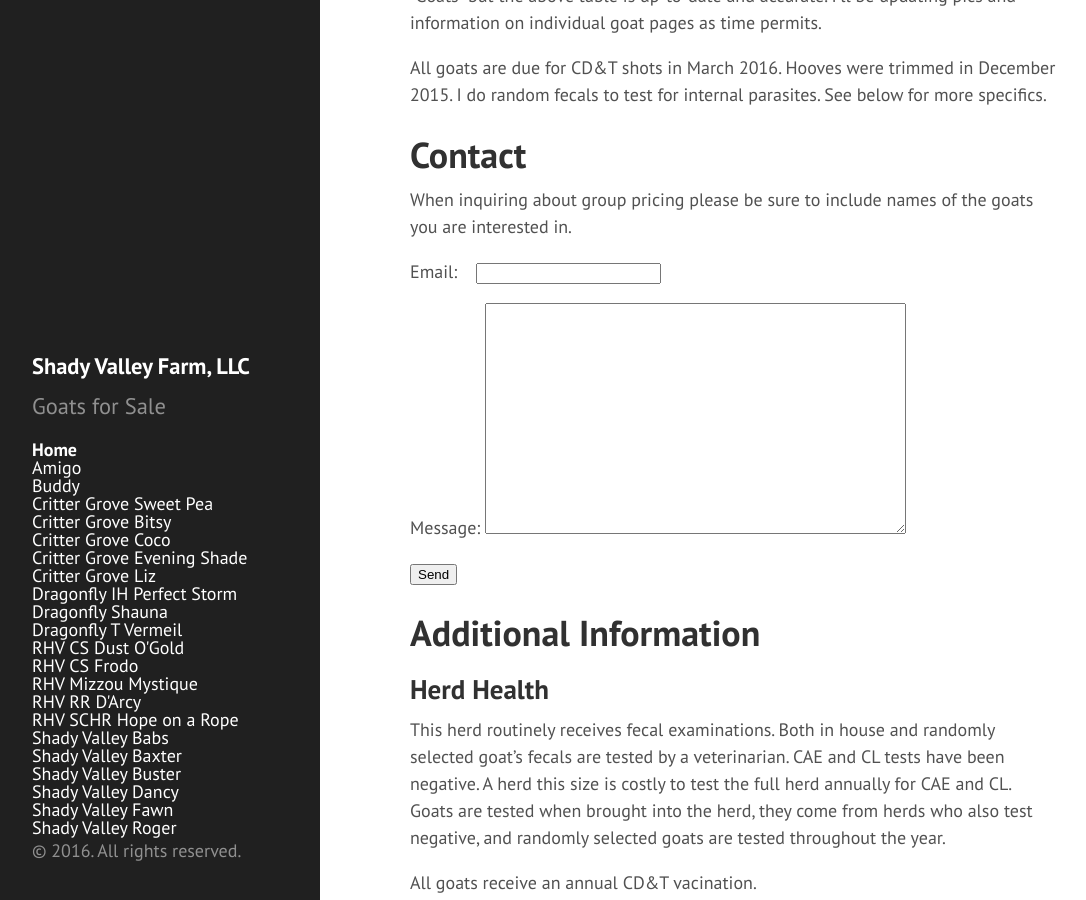
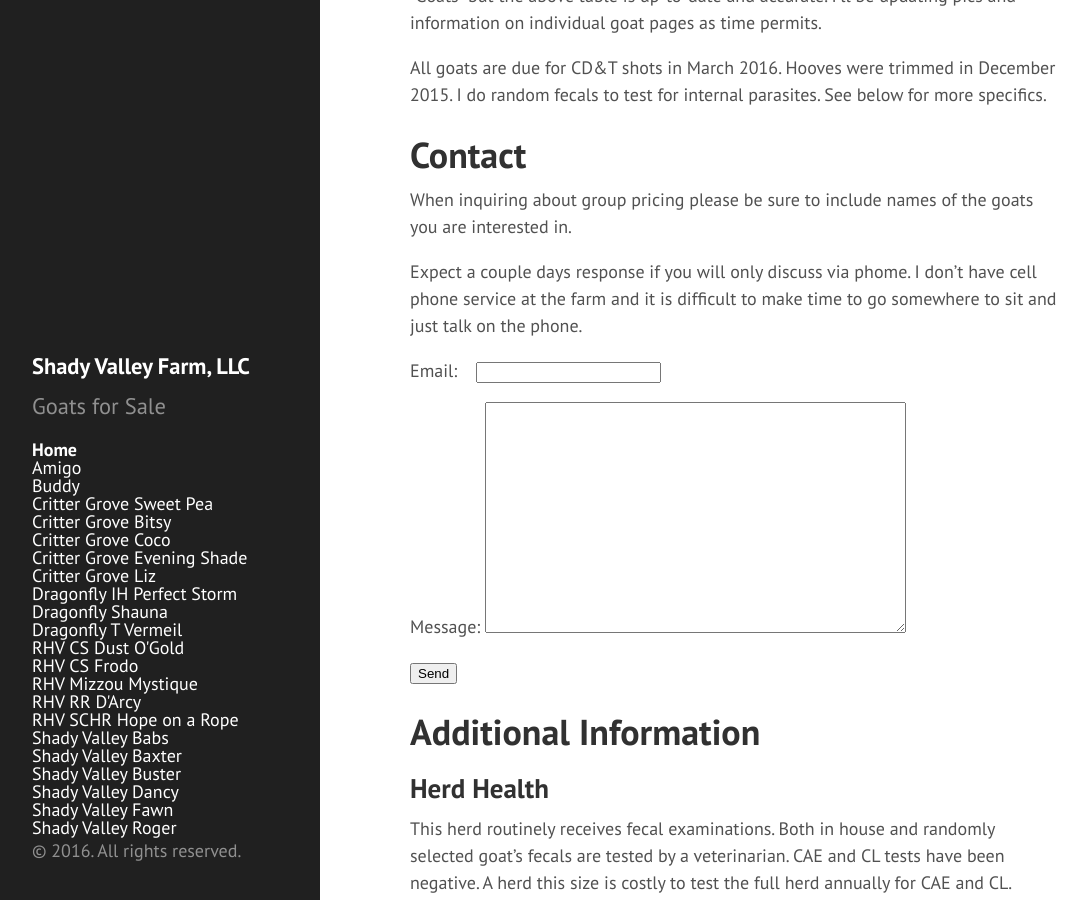
Before and after one commit to shadyvalleyfarm/shadyvalleyfarm.github.io, a Jekyll site: the page built from index.md, in a window 1280 px wide and 900 px high, scrolled down 3654 px. Shown: the whole window, without its empty margins (4-1090 px from the left). Built offline with Jekyll 4.4.1, drawn with Linux system fonts in a browser that asks for light colours; Markdown is read by kramdown in place of the engine named in the settings.

Commit message:
Update index.md

```diff
--- a/index.md
+++ b/index.md
@@ -110,6 +110,8 @@ All goats are due for CD&T shots in March 2016. Hooves were trimmed in December
 
 When inquiring about group pricing please be sure to include names of the goats you are interested in.
 
+Expect a couple days response if you will only discuss via phome. I don't have cell phone service at the farm and it is difficult to make time to go somewhere to sit and just talk on the phone.
+
 <form action="http://formspree.io/wes0209@yahoo.com" method="POST">
   <p>Email:&nbsp;&nbsp;&nbsp; <input type="email" name="_replyto"></p>
   <p>Message: <textarea name="body" cols='50' rows='15'></textarea></p>
```
